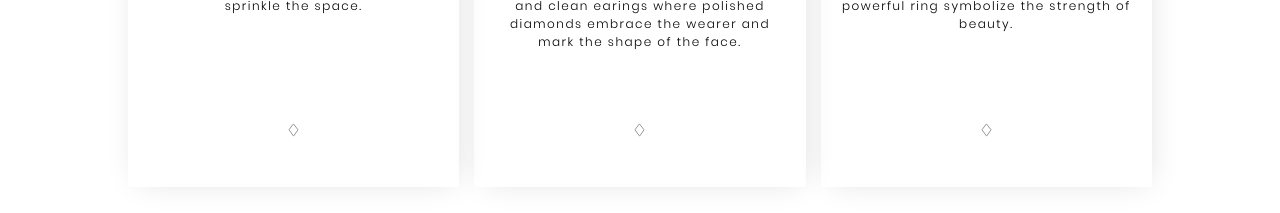
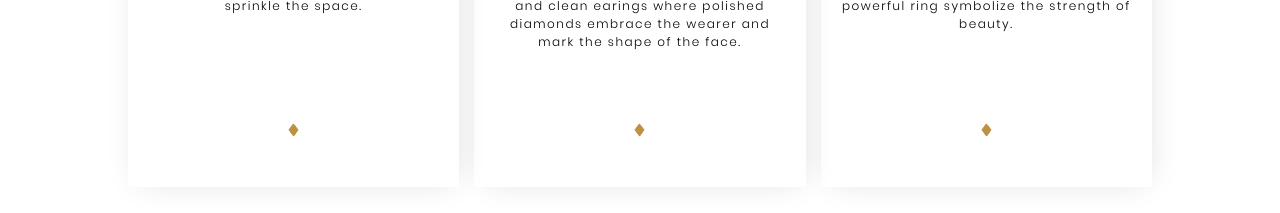
Before and after one commit to juancaricodev/diamonds, a Vue app: page / in a window 1280 px wide. Shown: the part 1400-1613 px from the top of the page. Built offline with nearby package versions, Linux system fonts and the light colour scheme; the HTML template or start-up script is replaced by a standard one.

Commit message:
feat(Collection): diamond icon changed for gold

```diff
--- a/src/components/Collection.vue
+++ b/src/components/Collection.vue
@@ -19,7 +19,7 @@
           <span></span>
           <p>The shining diamonds of the bracelet sprinkle the space.</p>
         </div>
-        <img src="../assets/svg/diamond.svg" alt="diamond icon" class="collection__cards-item-diamond">
+        <img src="../assets/svg/diamond-gold.svg" alt="diamond icon" class="collection__cards-item-diamond">
       </div>
 
       <div class="collection__cards-item">
@@ -29,7 +29,7 @@
           <span></span>
           <p>The intrinsic beauty lies in these sleek and clean earings where polished diamonds embrace the wearer and mark the shape of the face.</p>
         </div>
-        <img src="../assets/svg/diamond.svg" alt="diamond icon" class="collection__cards-item-diamond">
+        <img src="../assets/svg/diamond-gold.svg" alt="diamond icon" class="collection__cards-item-diamond">
       </div>
 
       <div class="collection__cards-item">
@@ -39,7 +39,7 @@
           <span></span>
           <p>The sparkles of the diamonds on this powerful ring symbolize the strength of beauty.</p>
         </div>
-        <img src="../assets/svg/diamond.svg" alt="diamond icon" class="collection__cards-item-diamond">
+        <img src="../assets/svg/diamond-gold.svg" alt="diamond icon" class="collection__cards-item-diamond">
       </div>
     </div>
 
```
